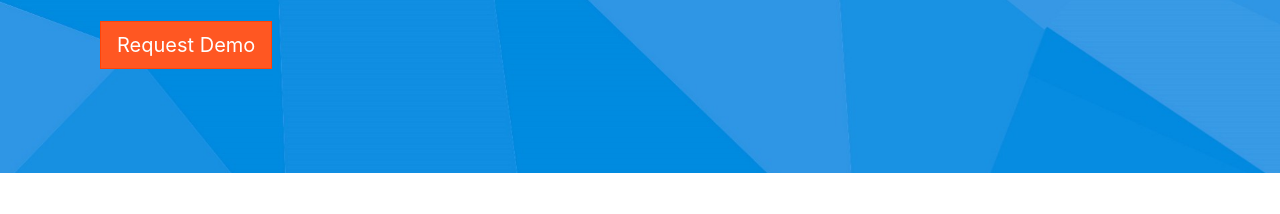
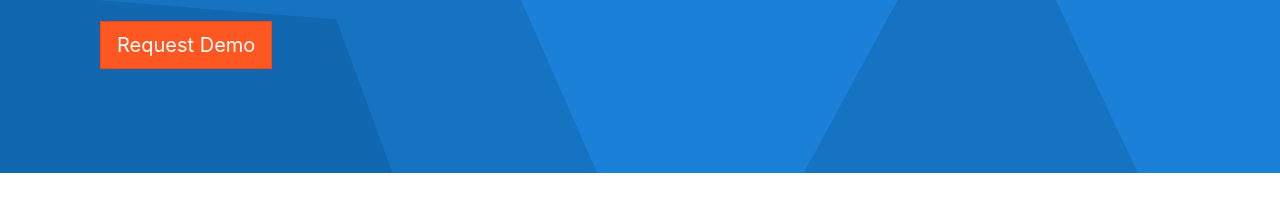
Before and after one commit to LPGit/RCWebsite, a website: page RCWebsite/src/platform.html in a window 1280 px wide. Shown: the part 448-662 px from the top of the page. Drawn offline with nearby package versions, Linux system fonts and the light colour scheme.

Commit message:
banner changes

```diff
--- a/RCWebsite/src/platform.html
+++ b/RCWebsite/src/platform.html
@@ -86,7 +86,7 @@
     <main>
 
         <!-- Jumbo -->
-        <div class="jumbotron jumbotron-fluid main-jumbotron2 text-dark">
+        <div class="jumbotron jumbotron-fluid main-jumbotron4 text-dark">
             <div class="container">
                 <div class="col-8">
                     <div class="text-white top-header">
--- a/RCWebsite/src/scss/style.scss
+++ b/RCWebsite/src/scss/style.scss
@@ -65,19 +65,16 @@ body {
     margin-bottom: 0px;
     /* background-image: url(../resources/BlueTileBg.jpg); */
     /*background: linear-gradient(to bottom,  darken(theme-color("primary"), 25%), theme-color("primary"));*/
-    background-image: url(../resources/BlueJumbotron3.svg);
+    background-image: url(../resources/BlueJumbotron.svg);
     /*background-image: url(../resources/BlueTriangBg.jpg);*/
     background-position: 0% 25%;
     background-size: cover;
     background-repeat: no-repeat;
 }
 
-.main-jumbotron2 {
+.main-jumbotron4 {
     margin-bottom: 0px;
-    /* background-image: url(../resources/BlueTileBg.jpg); */
-    /*background: linear-gradient(to bottom,  darken(theme-color("primary"), 25%), theme-color("primary"));*/
-    /* background-image: url(../resources/BlueJumbotron3.svg); */
-    background-image: url(../resources/BlueTriangBg.jpg);
+    background-image: url(../resources/BlueJumbotron4.svg);
     background-position: 0% 25%;
     background-size: cover;
     background-repeat: no-repeat;
```
Also changed, not shown: RCWebsite/src/css/style.css, RCWebsite/src/resources/BlueJumbotron.svg, RCWebsite/src/resources/BlueJumbotron2.svg, RCWebsite/src/resources/BlueJumbotron3.svg, RCWebsite/src/resources/BlueJumbotron4.svg (added), RCWebsite/src/resources/BlueTileBg.jpg (deleted), RCWebsite/src/resources/BlueTileBg.png (deleted), RCWebsite/src/resources/BlueTriangBg.jpg (deleted), RCWebsite/src/resources/banner.png (deleted), RCWebsite/src/resources/racecar.jpg (deleted).
